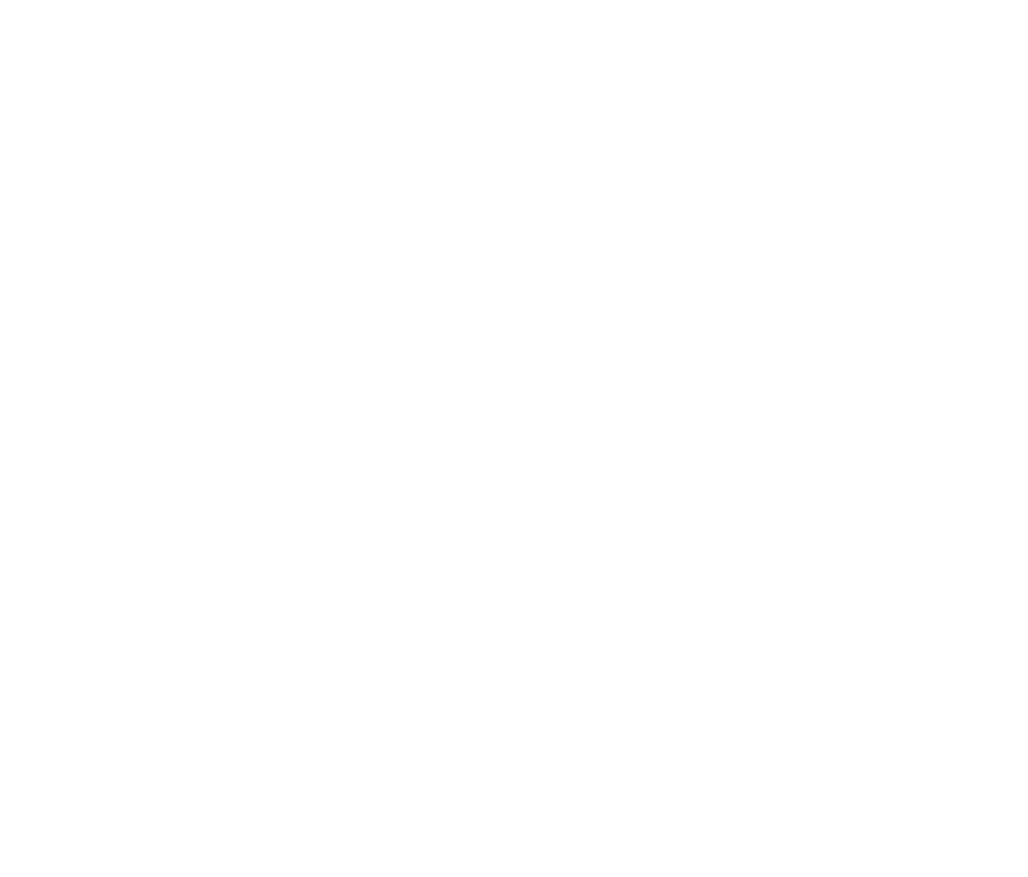
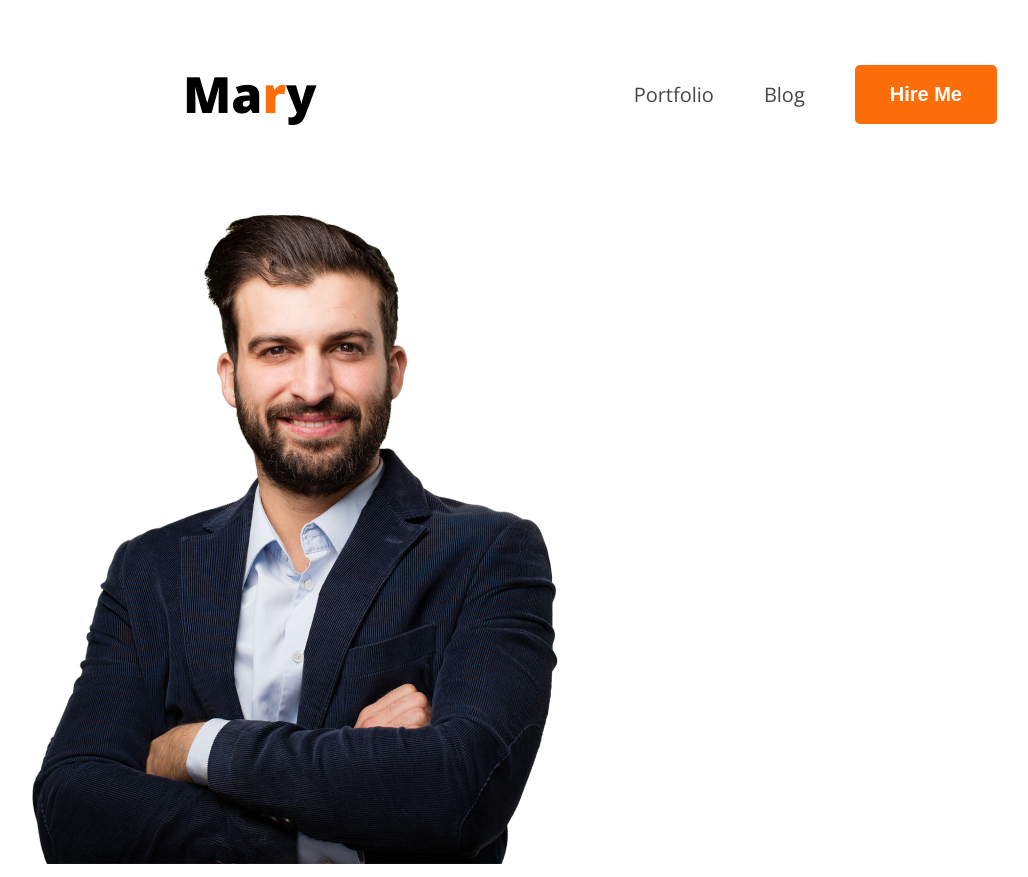
Before and after one commit to tuhin-swe/Web-dev-protfolio, a plain HTML site: page index.html in a window 1280 px wide. Shown: the whole page, without its empty margins (25-1053 px from the left). Before the commit the page ends 800 px from the top, so only its background shows below. Drawn offline with nearby package versions, Linux system fonts and the light colour scheme.

Commit message:
second commit

```diff
--- a/index.html
+++ b/index.html
@@ -4,11 +4,29 @@
     <meta charset="UTF-8">
     <meta name="viewport" content="width=device-width, initial-scale=1.0">
     <title>Web dev portfolio</title>
+    <!-- Font -->
+     <link rel="preconnect" href="https://fonts.googleapis.com">
+<link rel="preconnect" href="https://fonts.gstatic.com" crossorigin>
+<link href="https://fonts.googleapis.com/css2?family=Open+Sans:ital,wght@0,300..800;1,300..800&family=Work+Sans:ital,wght@0,100..900;1,100..900&display=swap" rel="stylesheet">
+    <!-- Font -->
     <link rel="stylesheet" href="style.css">
 </head>
-<body>
+<body class="open-sans-normal">
     <header>
+        <nav>
+            <h3 class="nav-title">Ma<span class="text-primary">r</span>y</h3>
+            <ul>
+                <li><a class="dark2" href="">Portfolio</a></li>
+                <li><a class="dark2 href=">Blog</a></li>
+                <li><a href=""><button class="btn-primary">Hire Me</button></a></li>
+            </ul>
+        </nav>
+        <div class="banner">
+            <div class="banner-content">
 
+            </div>
+            <img src="images/hardy.png" alt="">
+        </div>
     </header>
 
     <main>
--- a/style.css
+++ b/style.css
@@ -0,0 +1,53 @@
+
+/* Font */
+.open-sans-normal {
+  font-family: "Open Sans", sans-serif;
+  font-optical-sizing: auto;
+  font-style: normal;
+  font-variation-settings:
+    "wdth" 100;
+}
+/* Font */
+/* Share style */
+.text-primary{
+    color: #FD6E0A;
+}
+.dark2{
+    color: #474747;
+}
+.btn-primary{
+    background-color:#FD6E0A ;
+    font-weight: bold;
+    color: white;
+    font-size: 20px;
+    padding: 18px 35px;
+    border-radius: 5px;
+    border: none;
+    cursor: pointer;
+
+}
+/* Nav Style */
+nav{
+    display: flex;
+    align-items: center;
+    justify-content: space-between;
+    margin: 10px 200px;
+}
+
+.nav-title{
+    font-weight: 800;
+    font-size: 50px;
+}
+nav ul {
+    display: flex;
+    align-items: center;
+
+}
+nav ul li{
+    list-style: none;
+    margin-right: 50px;
+}
+nav ul li a{
+    text-decoration: none;
+    font-size: 20px;
+}
```
Also changed, not shown: images/developer.png (added), images/hardy.png (added), images/header_bg.png (added), images/icons/facebook.png (added), images/icons/insta.png (added), images/icons/js.png (added), images/icons/mongo.png (added), images/icons/nodejs.png (added), images/icons/react.png (added), images/icons/twitter.png (added).
